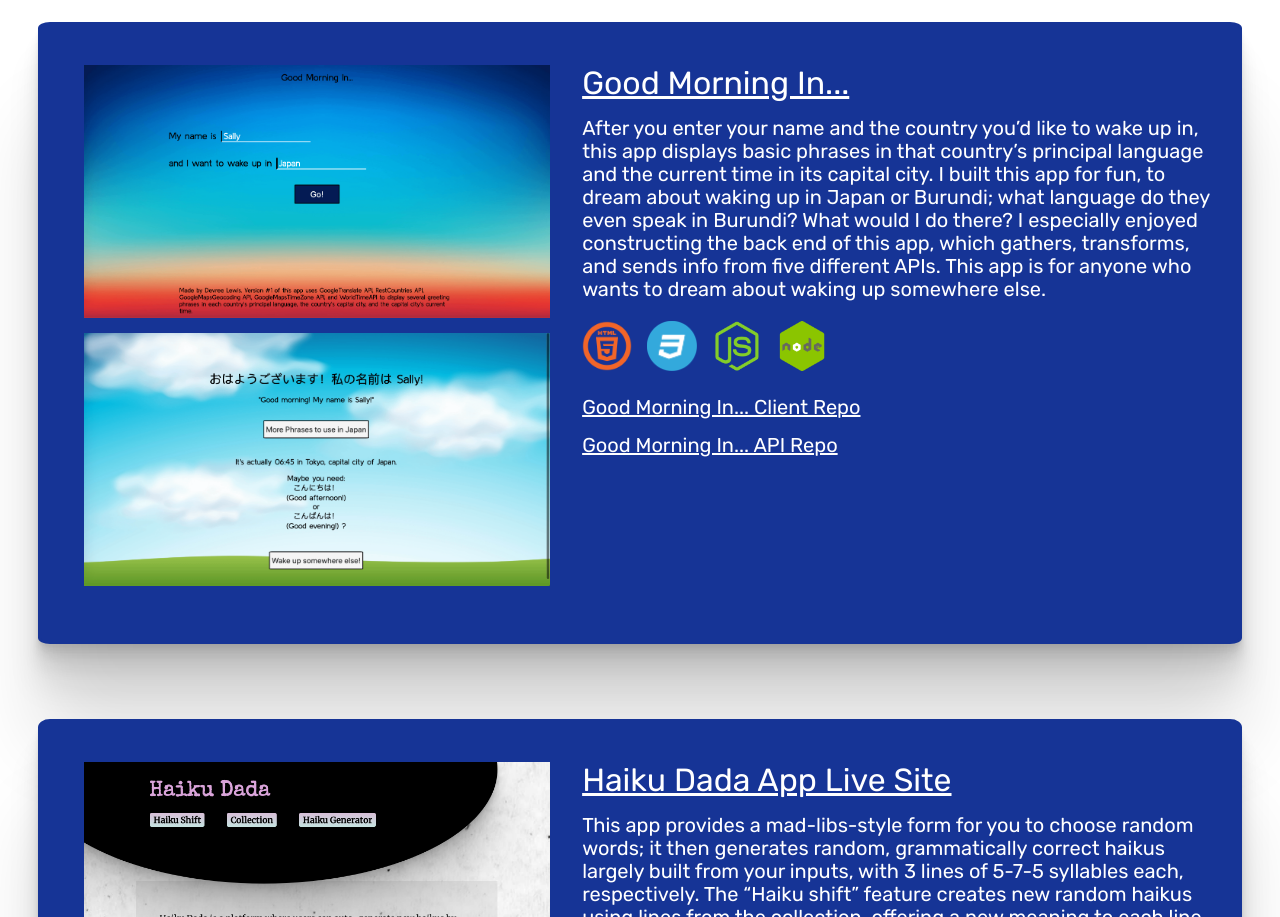
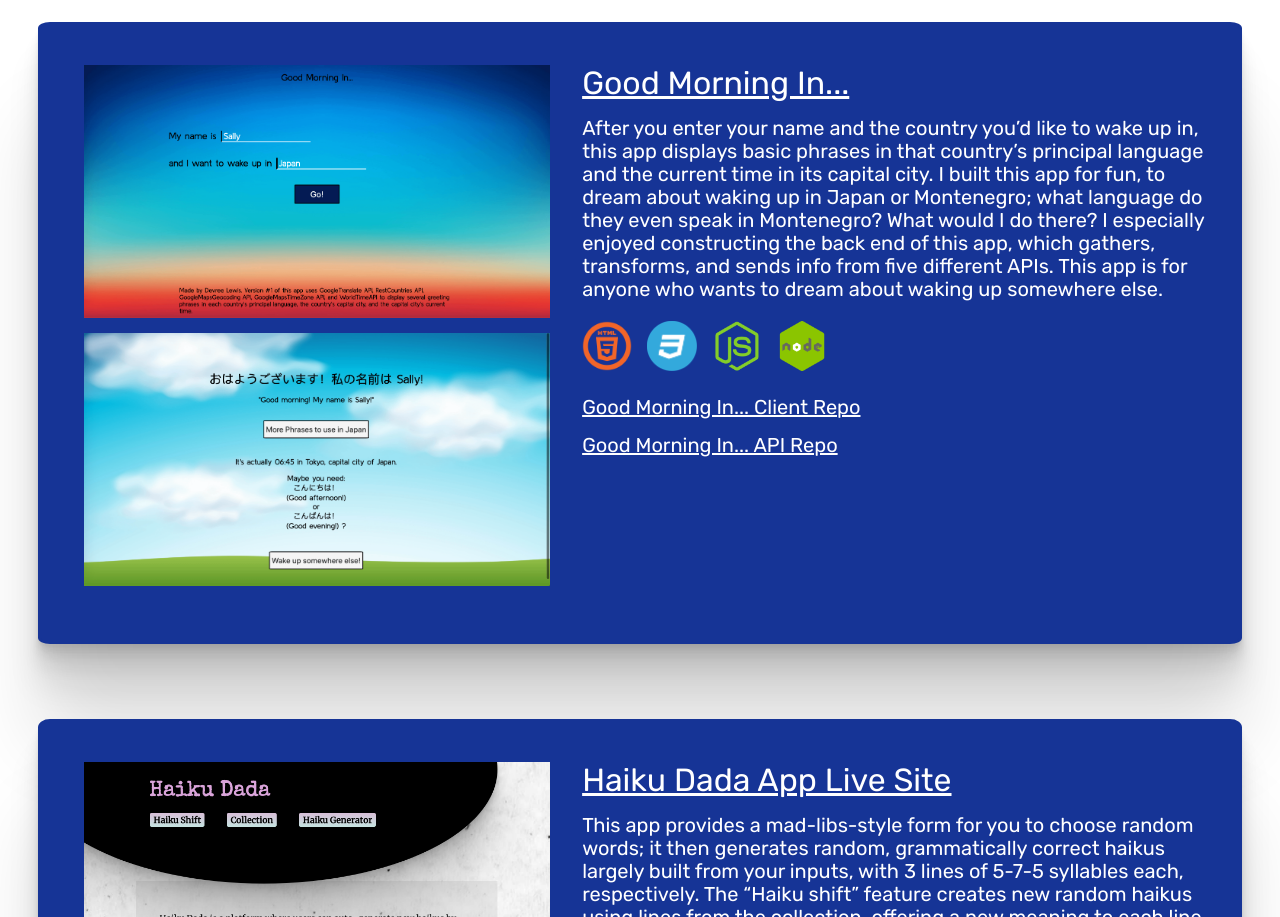
Before and after one commit to devlewis/Portfolio, a plain HTML site: page index.html in a window 1280 px wide. Shown: the part 1696-2613 px from the top of the page. Drawn offline with nearby package versions, Linux system fonts and the light colour scheme.

Commit message:
text changes

```diff
--- a/index.html
+++ b/index.html
@@ -96,7 +96,7 @@
             After you enter your name and the country you’d like to wake up in, this app
             displays basic phrases in that country’s principal language and the current time
             in its capital city. I built this app for fun, to dream about waking up in Japan
-            or Burundi; what language do they even speak in Burundi? What would I do there?
+            or Montenegro; what language do they even speak in Montenegro? What would I do there?
             I especially enjoyed constructing the back end of this app, which gathers, transforms,
             and sends info from five different APIs. This app is for anyone who wants to
             dream about waking up somewhere else.
```
